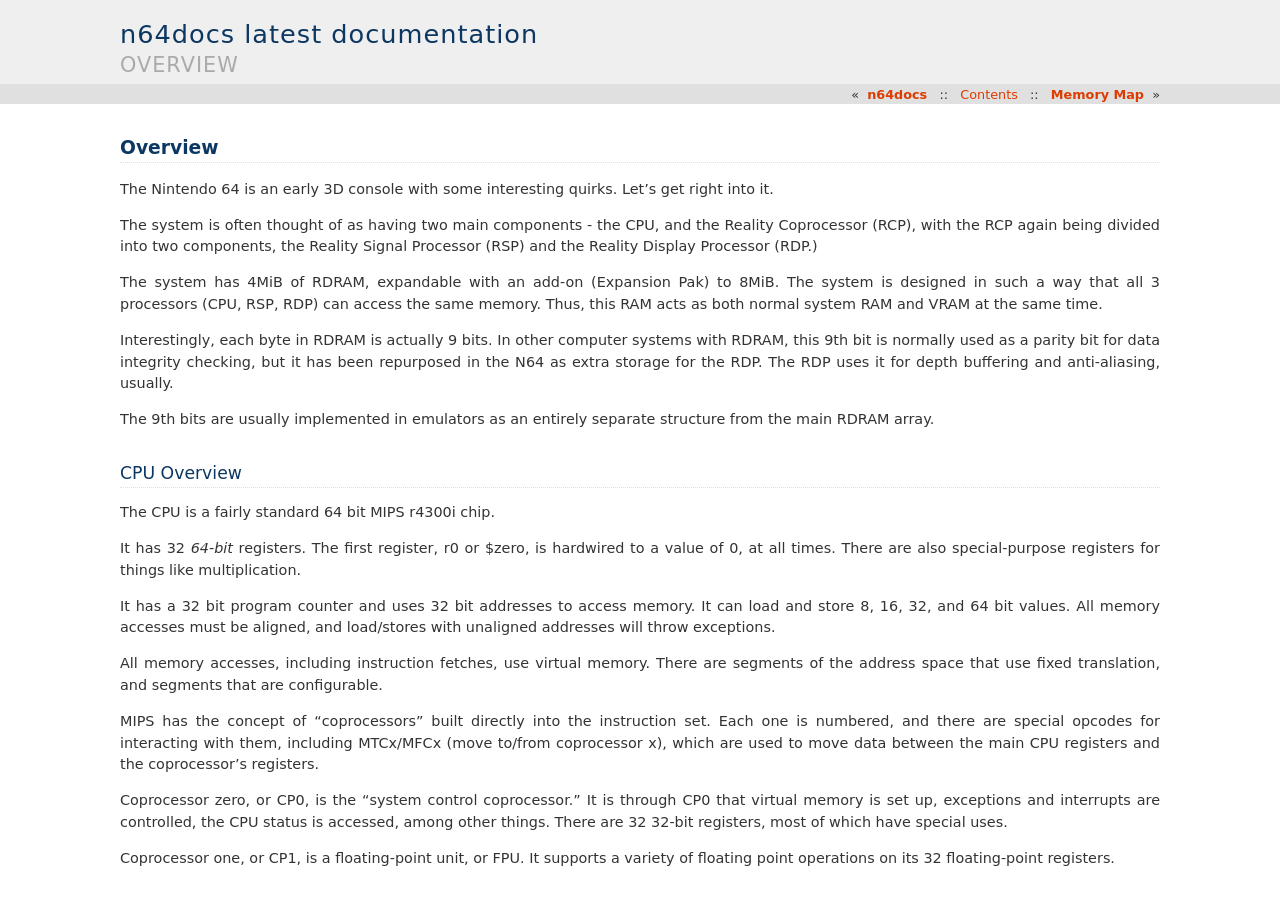
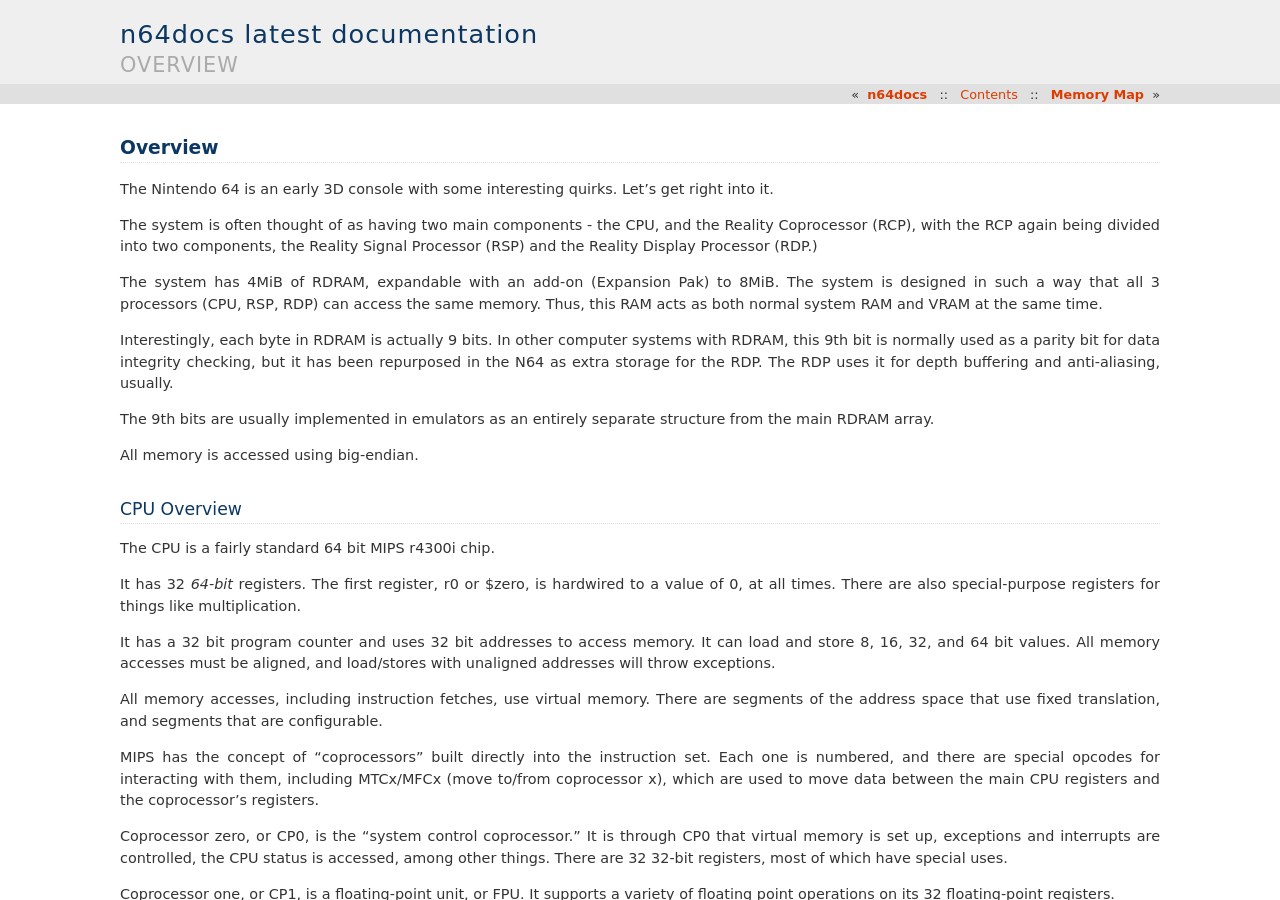
Before and after one commit to Dillonb/n64, a Sphinx documentation site: the page built from docs/source/overview.rst, in a window 1280 px wide and 900 px high. Built offline with Sphinx 7.4.7, drawn with Linux system fonts in a browser that asks for light colours.

Commit message:
quick updates

```diff
--- a/docs/source/cpu.rst
+++ b/docs/source/cpu.rst
@@ -224,7 +224,7 @@ These registers are used for exceptions and interrupts.
 * Cache Error
 
 CP0 Other Registers
-^^^^^^^^^^^^^^^^^^^^^^^^^^^^^^^
+^^^^^^^^^^^^^^^^^^^
 
 These registers don't fit cleanly into any other category.
 
--- a/docs/source/overview.rst
+++ b/docs/source/overview.rst
@@ -11,6 +11,8 @@ The system has 4MiB of RDRAM, expandable with an add-on (Expansion Pak) to 8MiB.
 Interestingly, each byte in RDRAM is actually 9 bits. In other computer systems with RDRAM, this 9th bit is normally used as a parity bit for data integrity checking, but it has been repurposed in the N64 as extra storage for the RDP. The RDP uses it for depth buffering and anti-aliasing, usually.
 
 The 9th bits are usually implemented in emulators as an entirely separate structure from the main RDRAM array.
+
+All memory is accessed using big-endian.
 
 CPU Overview
 ------------
```
